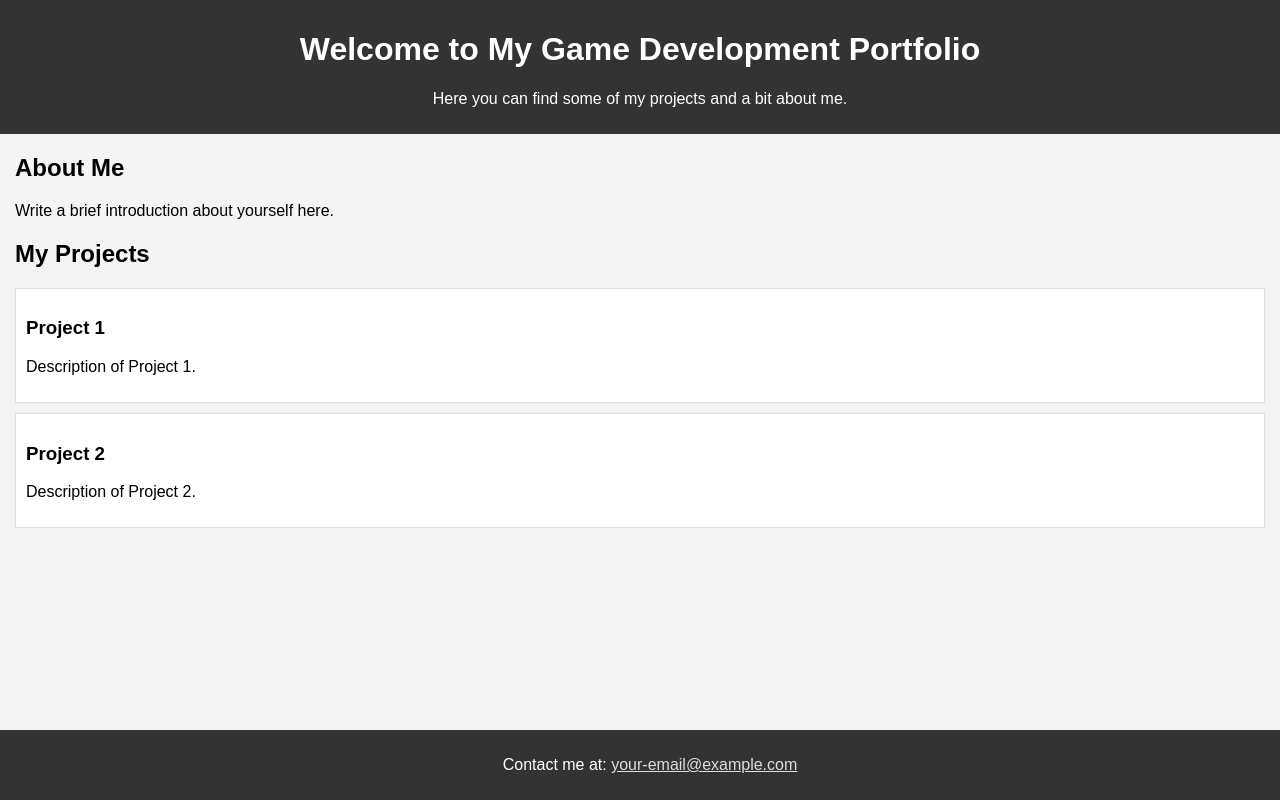
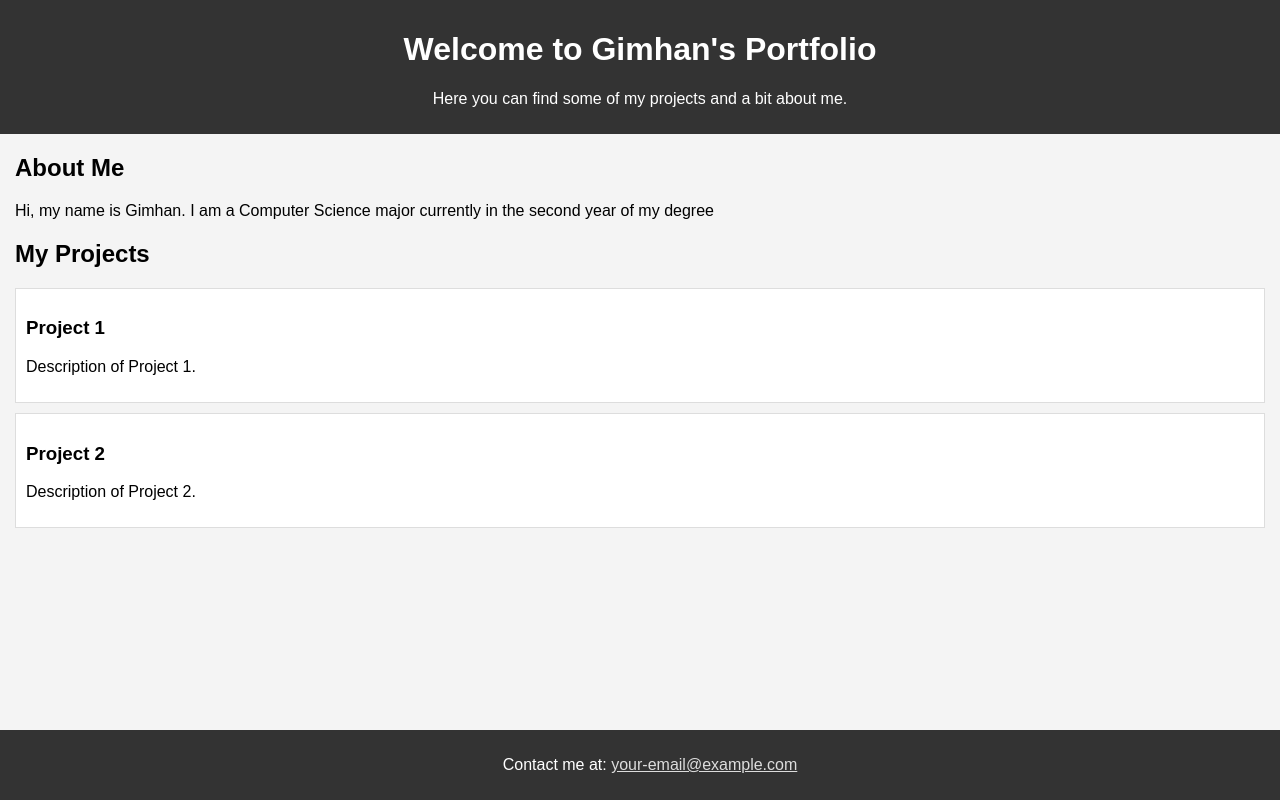
Before and after one commit to Jim980/Jim980.github.io, a plain HTML site: page index.html in a window 1280 px wide. Drawn offline with Linux system fonts and the light colour scheme.

Commit message:
Update index.html

```diff
--- a/index.html
+++ b/index.html
@@ -38,13 +38,13 @@
 </head>
 <body>
     <header>
-        <h1>Welcome to My Game Development Portfolio</h1>
+        <h1>Welcome to Gimhan's Portfolio</h1>
         <p>Here you can find some of my projects and a bit about me.</p>
     </header>
 
     <section>
         <h2>About Me</h2>
-        <p>Write a brief introduction about yourself here.</p>
+        <p>Hi, my name is Gimhan. I am a Computer Science major currently in the second year of my degree</p>
     </section>
 
     <section>
```
